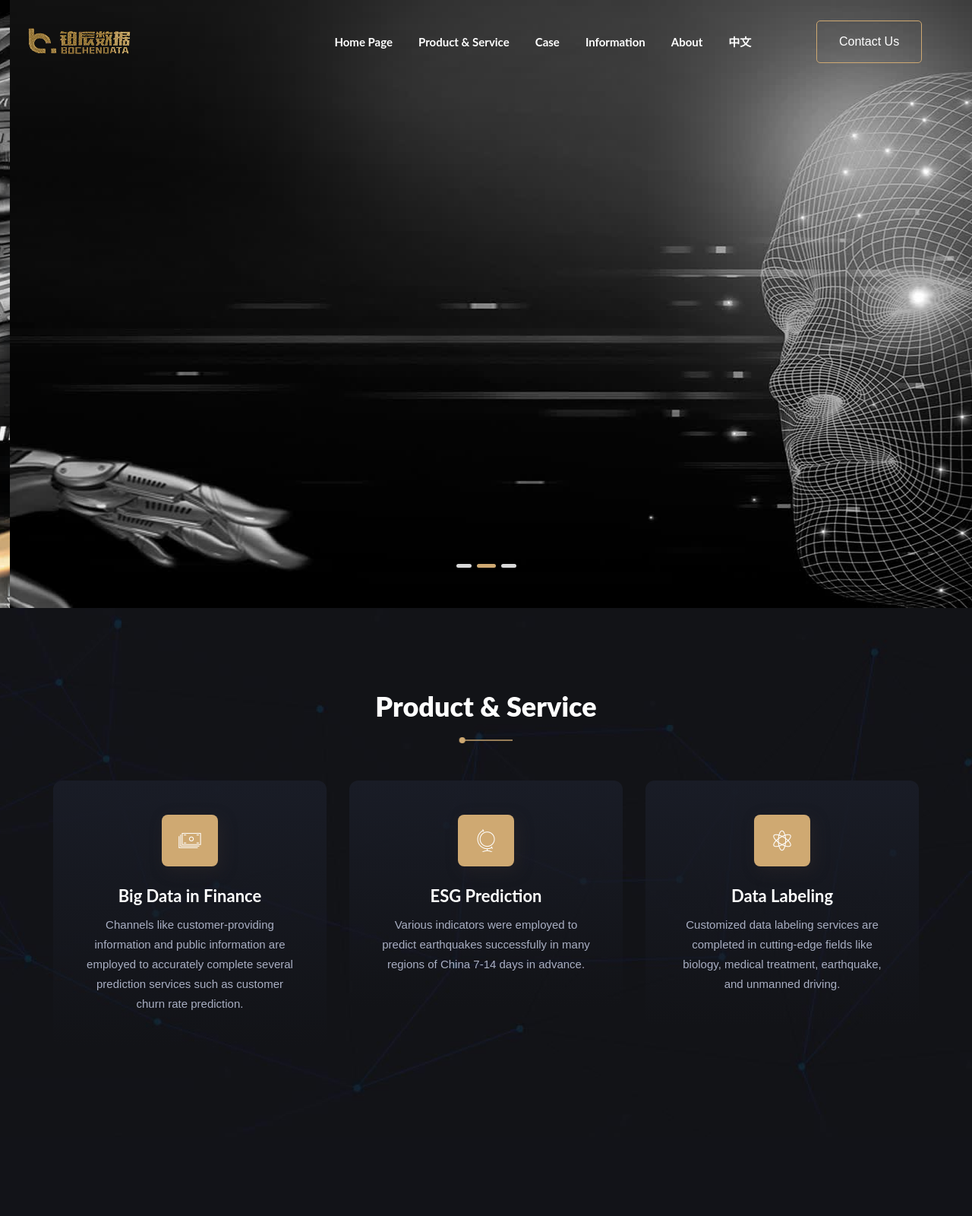
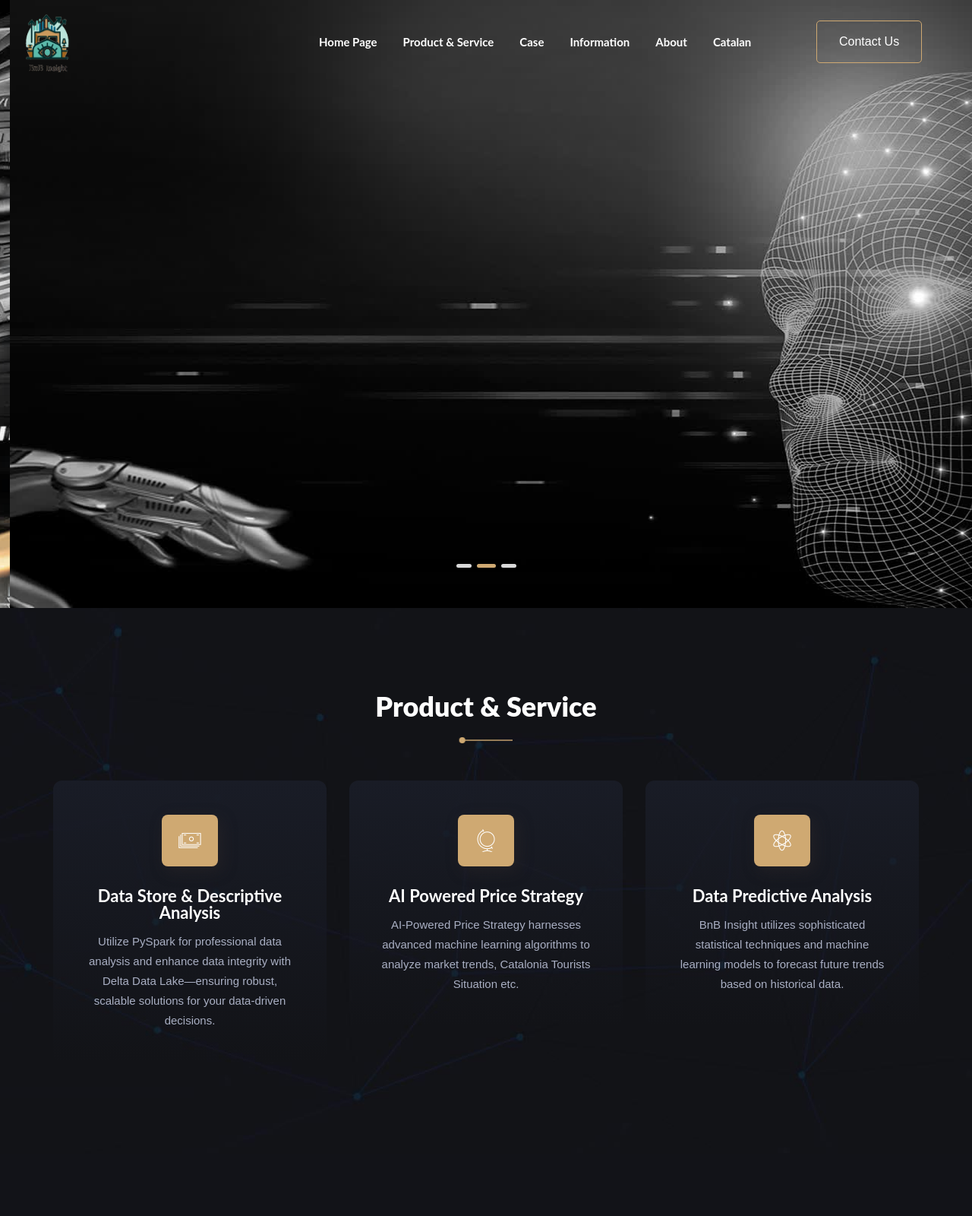
Before and after one commit to yutao-data/BnBInsight_Website, a plain HTML site: page index-en.html in a window 1280 px wide. Shown: the top 1600 px of the page at 76% size. Drawn offline with Linux system fonts and the light colour scheme.

Commit message:
Update logo

```diff
--- a/index-en.html
+++ b/index-en.html
@@ -9,19 +9,19 @@
 
   <head>
     <!-- TITLE OF SITE -->
-    <title>铂辰数据</title>
+    <title>BnB Insight</title>
 
     <meta charset="utf-8" />
     <meta http-equiv="X-UA-Compatible" content="IE=edge" />
     <meta
       name="description"
-      content="Digikon - NFT Marketplace Bootstrap 5 Template"
+      content="BnB Insight - Your Professional Price Assistant"
     />
     <meta
       name="keywords"
-      content="digikon, Marketplace, NFT, Crypto, multipage, responsive, Digital, html template"
+      content="BnB Insight, BnB, Artificial Intelligence, Price, Prediction"
     />
-    <meta name="author" content="digikon" />
+    <meta name="author" content="BnB Insight" />
     <meta
       name="viewport"
       content="width=device-width, initial-scale=1, maximum-scale=1"
@@ -70,7 +70,7 @@
         ></label>
         <div class="menu_content">
           <div class="logo">
-            <a href="index.html"><img src="images/logo.png" /></a>
+            <a href="index.html"><img src="images/bnbinsight-logo.png"  alt="Logo" width="80" height="80"/></a>
           </div>
           <!-- ./logo -->
           <ul class="links">
@@ -138,7 +138,7 @@
                         </ul> -->
             </li>
             <li><a href="index-en.html">About</a></li>
-            <li><a href="index.html">中文</a></li>
+            <li><a href="index.html">Catalan</a></li>
           </ul>
           <!-- ./ ul -->
         </div>
@@ -222,7 +222,7 @@
           <div class="row">
             <div class="col-md-6 col-sm-12">
               <div class="hero_text">
-                <h2>Professional Risk Management System</h2>
+                <h2>Professional Price Management System</h2>
                 <!-- <a href="#" class="more-link"> Get Started </a> -->
               </div>
               <!-- /.hero_text -->
@@ -239,8 +239,8 @@
             <div class="col-md-6 col-sm-12">
               <div class="hero_text">
                 <h2>
-                  BOCHEN DATA <br />
-                  High-Quality Artificial Intelligence Data
+                  BnB Insight <br />
+                  Artificial Intelligence Price Strategy
                 </h2>
                 <!-- <a href="#" class="more-link"> Get Started </a> -->
               </div>
@@ -259,7 +259,7 @@
               <div class="hero_text">
                 <h2>
                   The Intelligent Application <br />
-                  for Finance and ESG
+                  for Bed and Breakfast
                 </h2>
                 <!-- <a href="#" class="more-link"> Get Started </a> -->
               </div>
@@ -297,11 +297,9 @@
             <!-- category 1 -->
             <div class="workflow_item">
               <i class="pe-7s-cash"></i>
-              <h4>Big Data in Finance</h4>
+              <h4>Data Store & Descriptive Analysis</h4>
               <p>
-                Channels like customer-providing information and public
-                information are employed to accurately complete several
-                prediction services such as customer churn rate prediction.
+                Utilize PySpark for professional data analysis and enhance data integrity with Delta Data Lake—ensuring robust, scalable solutions for your data-driven decisions.
               </p>
             </div>
           </div>
@@ -312,10 +310,9 @@
             <!-- category 1 -->
             <div class="workflow_item">
               <i class="pe-7s-world"></i>
-              <h4>ESG Prediction</h4>
+              <h4>AI Powered Price Strategy</h4>
               <p>
-                Various indicators were employed to predict earthquakes
-                successfully in many regions of China 7-14 days in advance.
+                AI-Powered Price Strategy harnesses advanced machine learning algorithms to analyze market trends, Catalonia Tourists Situation etc.
               </p>
             </div>
           </div>
@@ -327,11 +324,9 @@
             <!-- category 1 -->
             <div class="workflow_item">
               <i class="pe-7s-science"></i>
-              <h4>Data Labeling</h4>
+              <h4>Data Predictive Analysis</h4>
               <p>
-                Customized data labeling services are completed in cutting-edge
-                fields like biology, medical treatment, earthquake, and unmanned
-                driving.
+                BnB Insight utilizes sophisticated statistical techniques and machine learning models to forecast future trends based on historical data.
               </p>
             </div>
           </div>
@@ -583,16 +578,16 @@
           <!-- Start: logo -->
           <div class="col-lg-3 col-md-6 col-sm-12" style="margin-top: 0px">
             <div class="footer_logo">
-              <img src="images/logo.png" alt="" />
+              <img src="images/bnbinsight-logo.png" alt="Logo" width="100" height="100"/>
               <ul>
                 <li>
-                  <a href="">(+86) 136 2046 5565 </a>
+                  <a href="">(+34) 675 192 339 </a>
                 </li>
                 <li>
-                  <a href="services.html">contact@bochen.com</a>
+                  <a href="services.html">contact@bnbinsight.com</a>
                 </li>
                 <li>
-                  <a href="services.html">Zhuhai, China</a>
+                  <a href="services.html">Catalonia</a>
                 </li>
               </ul>
               <!-- <div class="footer_socil">
@@ -621,13 +616,13 @@
               <h5>Product & Service</h5>
               <ul>
                 <li>
-                  <a href="product-service-en.html">Big Data in Finance</a>
+                  <a href="product-service-en.html">Data Store & Descriptive Analysis</a>
                 </li>
                 <li>
-                  <a href="product-service-en.html">ESG Prediction</a>
+                  <a href="product-service-en.html">AI Powered Price Strategy</a>
                 </li>
                 <li>
-                  <a href="product-service-en.html">Data Labeling</a>
+                  <a href="product-service-en.html">Data Predictive Analysis</a>
                 </li>
               </ul>
             </div>
```
Also changed, not shown: images/bnbinsight-logo.jpg (added), images/bnbinsight-logo.png (added).
